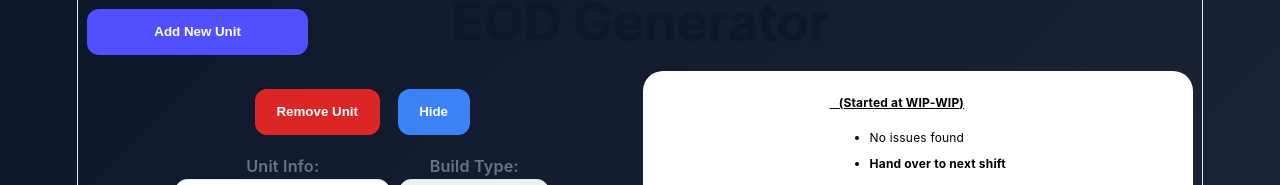
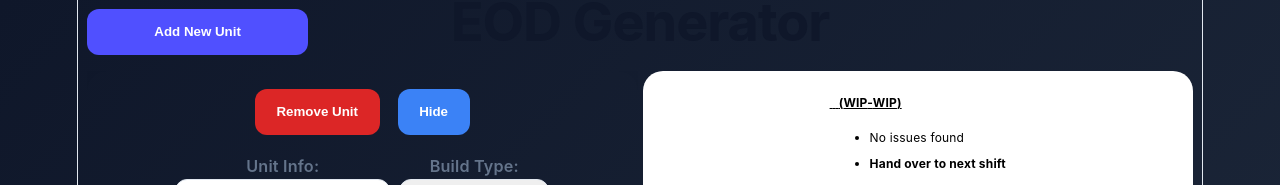
Before and after one commit to xzovyAtWork/EOD_generator, a React (Vite) app: page / in a window 1280 px wide. Both pictures are taken after a click on the button "Add New Unit". Shown: the top 185 px of the page. Built offline with nearby package versions, Linux system fonts and the light colour scheme.

Commit message:
remove extra 'started at'

```diff
--- a/src/components/Output.jsx
+++ b/src/components/Output.jsx
@@ -9,7 +9,7 @@ export default function Output ({units}){
           {"\u00a0"}
           {unitInfo.testType}
           {"\u00a0"}
-          (Started at {unitInfo.startTime ? `Started at ${unitInfo.startTime}` : "WIP"}-{unitInfo.endTime ? `Completed at ${unitInfo.endTime}` : "WIP"})
+          ({unitInfo.startTime ? `Started at ${unitInfo.startTime}` : "WIP"}-{unitInfo.endTime ? `Completed at ${unitInfo.endTime}` : "WIP"})
         </u></b>
         <ul className='unitPoints'>
           {unitInfo.points.length === 0 ? <li>No issues found</li> : null}
```
